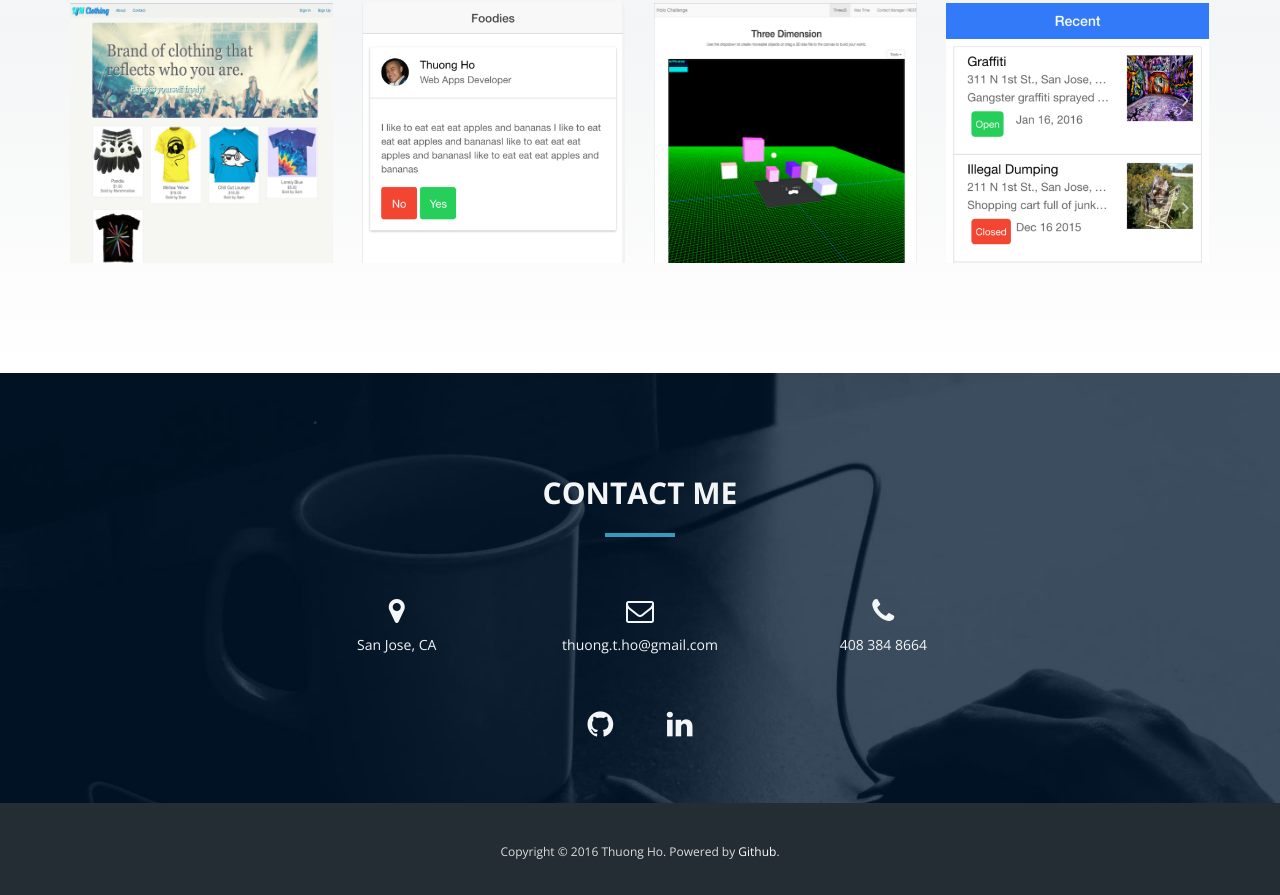
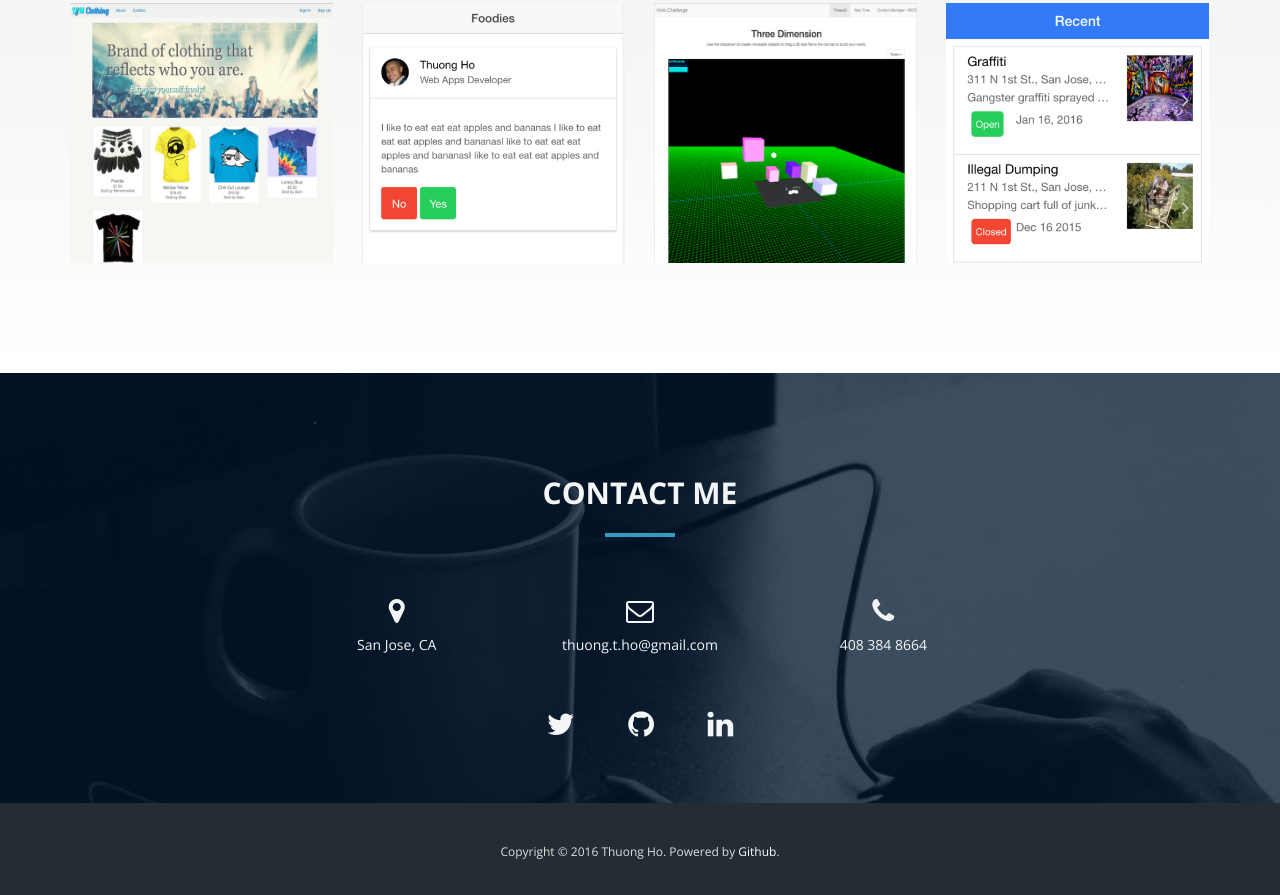
Before and after one commit to thuongho/my-very-own, a plain HTML site: page index.html in a window 1280 px wide. Shown: the part 2303-3198 px from the top of the page. Drawn offline with nearby package versions, Linux system fonts and the light colour scheme.

Commit message:
add twitter

```diff
--- a/index.html
+++ b/index.html
@@ -254,12 +254,9 @@
     <div class="col-md-8 col-md-offset-2">
       <div class="social">
         <ul>
-          <!-- <li><a href="#"><i class="fa fa-facebook"></i></a></li>
-          <li><a href="#"><i class="fa fa-twitter"></i></a></li>
-          <li><a href="#"><i class="fa fa-dribbble"></i></a></li> -->
-          <li><a href="#"><i class="fa fa-github"></i></a></li>
-          <!-- <li><a href="#"><i class="fa fa-instagram"></i></a></li> -->
-          <li><a href="#"><i class="fa fa-linkedin"></i></a></li>
+          <li><a href="https://twitter.com/ThuongTHo"><i class="fa fa-twitter"></i></a></li>
+          <li><a href="https://github.com/thuongho"><i class="fa fa-github"></i></a></li>
+          <li><a href="https://www.linkedin.com/in/thuongtho"><i class="fa fa-linkedin"></i></a></li>
         </ul>
       </div>
     </div>
```
